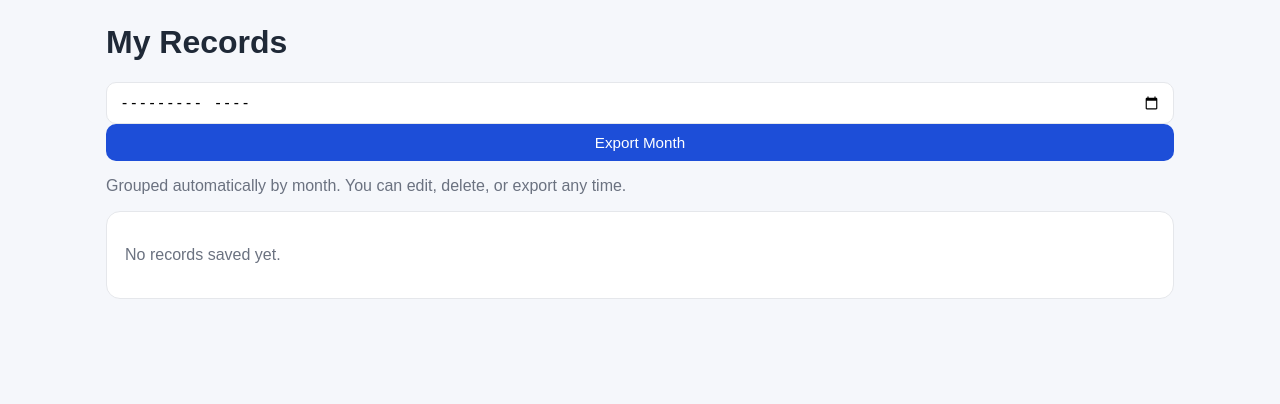
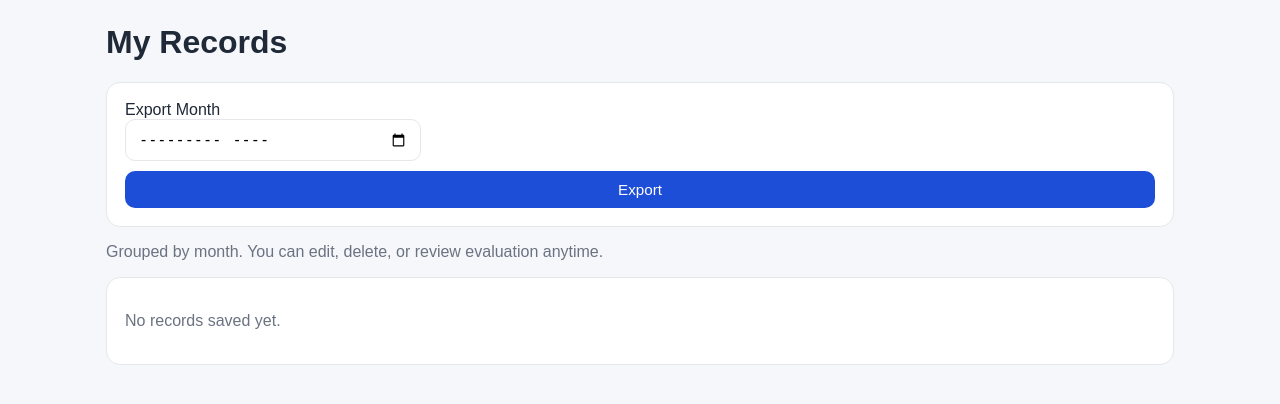
Before and after one commit to mekawyy6/Time-sheet_1, a FastAPI app: template app/templates/records_grouped.html in a window 1280 px wide. Shown: the part 65-469 px from the top of the page. Run offline with FastAPI, Linux system fonts and the light colour scheme; the template is opened without the code that fills it, so the values that code supplies are empty.

Commit message:
Update records_grouped.html

```diff
--- a/app/templates/records_grouped.html
+++ b/app/templates/records_grouped.html
@@ -1,49 +1,97 @@
 {% extends 'base.html' %}
+
 {% block content %}
+
 <h1>My Records</h1>
-<form method="get" action="/export" style="margin-bottom: 10px;">
-  <input type="month" name="month" required>
-  <button type="submit">Export Month</button>
+
+<form method="get" action="/export" class="card toolbar" style="gap:10px; align-items:center; flex-wrap:wrap;">
+  <label style="margin:0;">
+    Export Month
+    <input type="month" name="month" required>
+  </label>
+  <button type="submit">Export</button>
 </form>
-<p class="muted">Grouped automatically by month. You can edit, delete, or export any time.</p>
+
+<p class="muted">
+  Grouped by month. You can edit, delete, or review evaluation anytime.
+</p>
+
 {% if grouped %}
+
   {% for month_name, entries in grouped.items() %}
+
   <section class="card mt">
+
     <div class="toolbar">
       <h2 style="margin:0;">{{ month_name }}</h2>
     </div>
+
     <table>
-      <thead><tr><th>Date</th><th>Day</th><th>Site ID</th><th>Area</th><th>Score</th><th>Actions</th></tr></thead>
+      <thead>
+        <tr>
+          <th>Date</th>
+          <th>Day</th>
+          <th>Site ID</th>
+          <th>Area</th>
+          <th>Score</th>
+          <th>Actions</th>
+        </tr>
+      </thead>
+
       <tbody>
+
         {% for entry in entries %}
         <tr>
+
           <td>{{ entry.entry_date.strftime('%d-%b-%Y') }}</td>
           <td>{{ entry.entry_date.strftime('%A') }}</td>
+
           <td>{{ entry.site_id }}</td>
-          <td>{{ entry.area }}</td>
-          <td>{{ '%.2f'|format(entry.evaluation.final_score if entry.evaluation and entry.evaluation.final_score is not none else 0) }}</td>
+          <td>{{ entry.area or '-' }}</td>
+
           <td>
+            {{ '%.2f'|format(
+              entry.evaluation.final_score if entry.evaluation and entry.evaluation.final_score is not none else 0
+            ) }}
+          </td>
+
+          <td class="actions-cell">
+
             <a href="/record/{{ entry.id }}/edit">Edit</a>
+
             <span class="divider">|</span>
+
             <a href="/submission/{{ entry.id }}/evaluation">Evaluation</a>
+
             <span class="divider">|</span>
-            <span class="divider">|</span>
-            <span class="divider">|</span>
-            <span class="divider">|</span>
+
             <form method="post"
-            action="/record/{{ entry.id }}/delete"
-             class="delete-inline-form"
-               onsubmit="return confirm('Delete this record?');">
-       <button type="submit" class="delete-link">Delete</button>
+                  action="/record/{{ entry.id }}/delete"
+                  class="inline-form"
+                  onsubmit="return confirm('Delete this record?');">
+
+              <button type="submit" class="link-danger">Delete</button>
+
             </form>
+
           </td>
+
         </tr>
         {% endfor %}
+
       </tbody>
     </table>
+
   </section>
+
   {% endfor %}
+
 {% else %}
-  <div class="card"><p class="muted">No records saved yet.</p></div>
+
+  <div class="card">
+    <p class="muted">No records saved yet.</p>
+  </div>
+
 {% endif %}
+
 {% endblock %}
```
